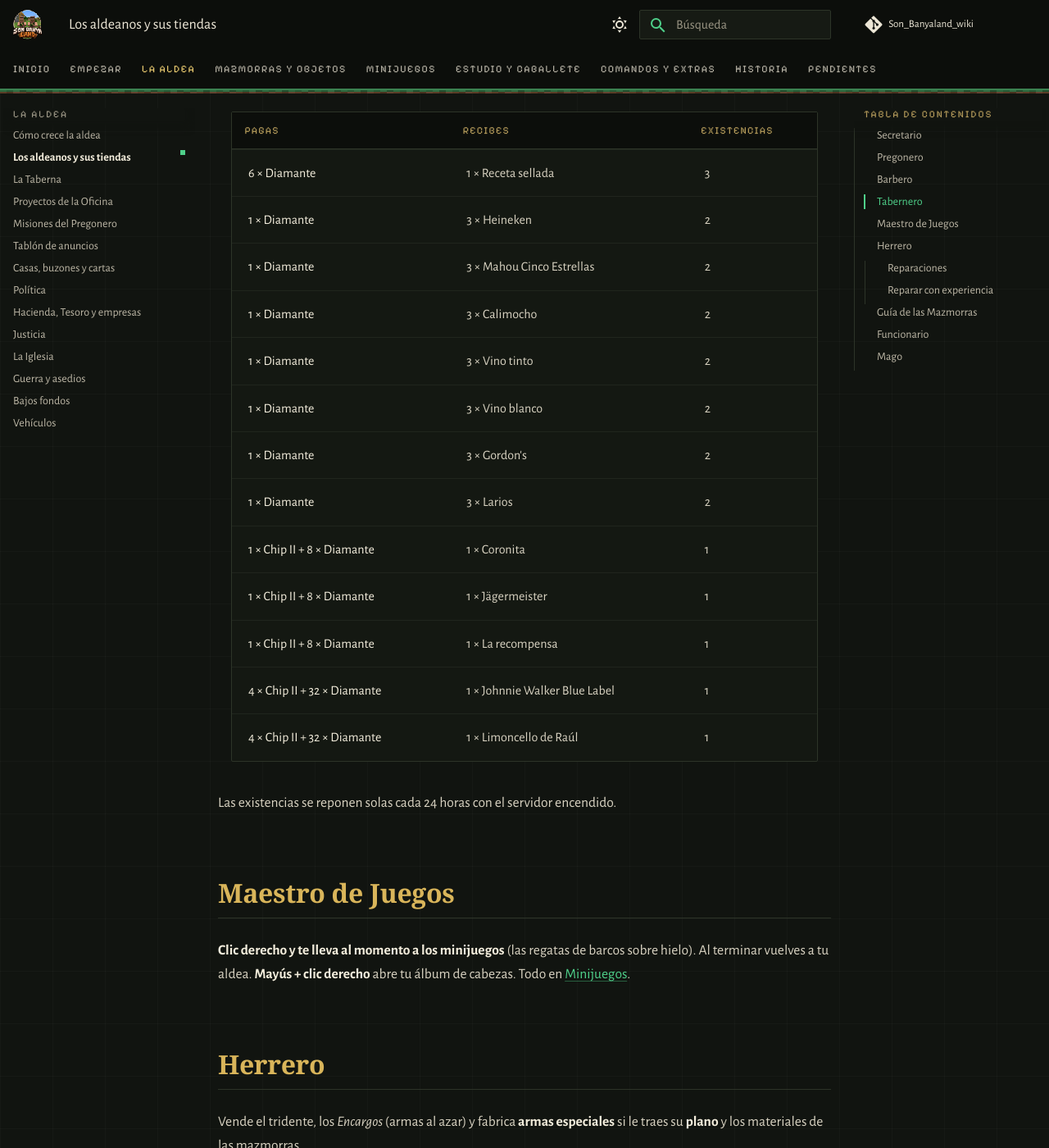
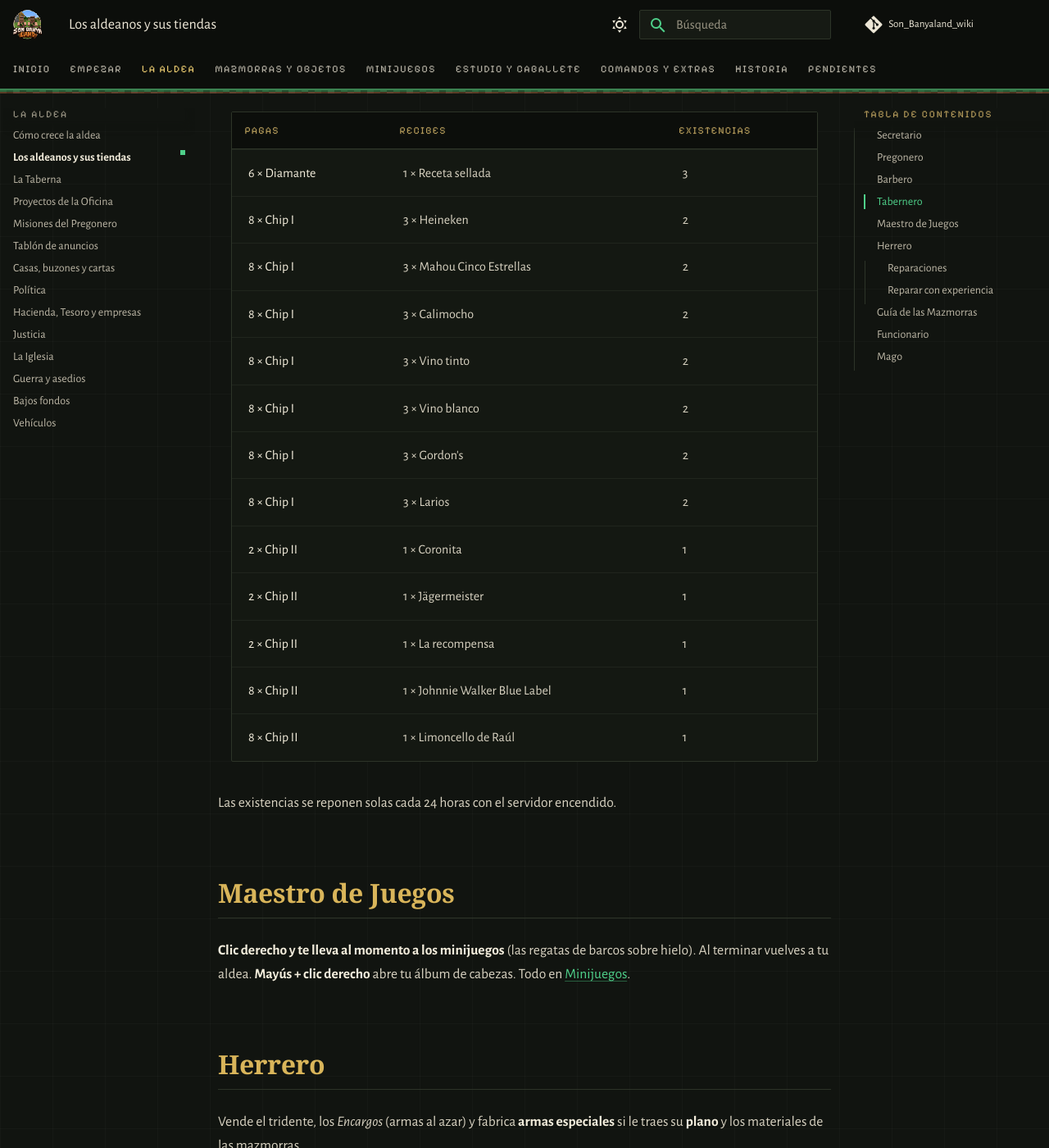
Before and after one commit to PigPilgrim/Son_Banyaland_wiki, an MkDocs documentation site: the page built from docs/aldeanos.md, in a window 1280 px wide and 1400 px high, scrolled down 2655 px. Shown: the whole window at 82% size. Built offline with MkDocs 1.6.1 and Material for MkDocs 9.7.7, drawn with Linux system fonts in a browser that asks for light colours; some web fonts are replaced; comment, search, counter and statistics services are not loaded.

Commit message:
Taberna: las bebidas ahora se pagan en chips
Co-Authored-By: Claude Opus 5.5 <noreply@anthropic.com>

```diff
--- a/docs/_generado/tienda_tabernero.md
+++ b/docs/_generado/tienda_tabernero.md
@@ -1,17 +1,17 @@
 | Pagas | Recibes | Existencias |
 |---|---|---|
 | 6 × Diamante | 1 × Receta sellada | 3 |
-| 1 × Diamante | 3 × Heineken | 2 |
-| 1 × Diamante | 3 × Mahou Cinco Estrellas | 2 |
-| 1 × Diamante | 3 × Calimocho | 2 |
-| 1 × Diamante | 3 × Vino tinto | 2 |
-| 1 × Diamante | 3 × Vino blanco | 2 |
-| 1 × Diamante | 3 × Gordon's | 2 |
-| 1 × Diamante | 3 × Larios | 2 |
-| 1 × Chip II + 8 × Diamante | 1 × Coronita | 1 |
-| 1 × Chip II + 8 × Diamante | 1 × Jägermeister | 1 |
-| 1 × Chip II + 8 × Diamante | 1 × La recompensa | 1 |
-| 4 × Chip II + 32 × Diamante | 1 × Johnnie Walker Blue Label | 1 |
-| 4 × Chip II + 32 × Diamante | 1 × Limoncello de Raúl | 1 |
+| 8 × Chip I | 3 × Heineken | 2 |
+| 8 × Chip I | 3 × Mahou Cinco Estrellas | 2 |
+| 8 × Chip I | 3 × Calimocho | 2 |
+| 8 × Chip I | 3 × Vino tinto | 2 |
+| 8 × Chip I | 3 × Vino blanco | 2 |
+| 8 × Chip I | 3 × Gordon's | 2 |
+| 8 × Chip I | 3 × Larios | 2 |
+| 2 × Chip II | 1 × Coronita | 1 |
+| 2 × Chip II | 1 × Jägermeister | 1 |
+| 2 × Chip II | 1 × La recompensa | 1 |
+| 8 × Chip II | 1 × Johnnie Walker Blue Label | 1 |
+| 8 × Chip II | 1 × Limoncello de Raúl | 1 |
 
 Las existencias se reponen solas cada 24 horas con el servidor encendido.
```
Also changed, not shown: docs/dinero.md (+3 -3 lines).
